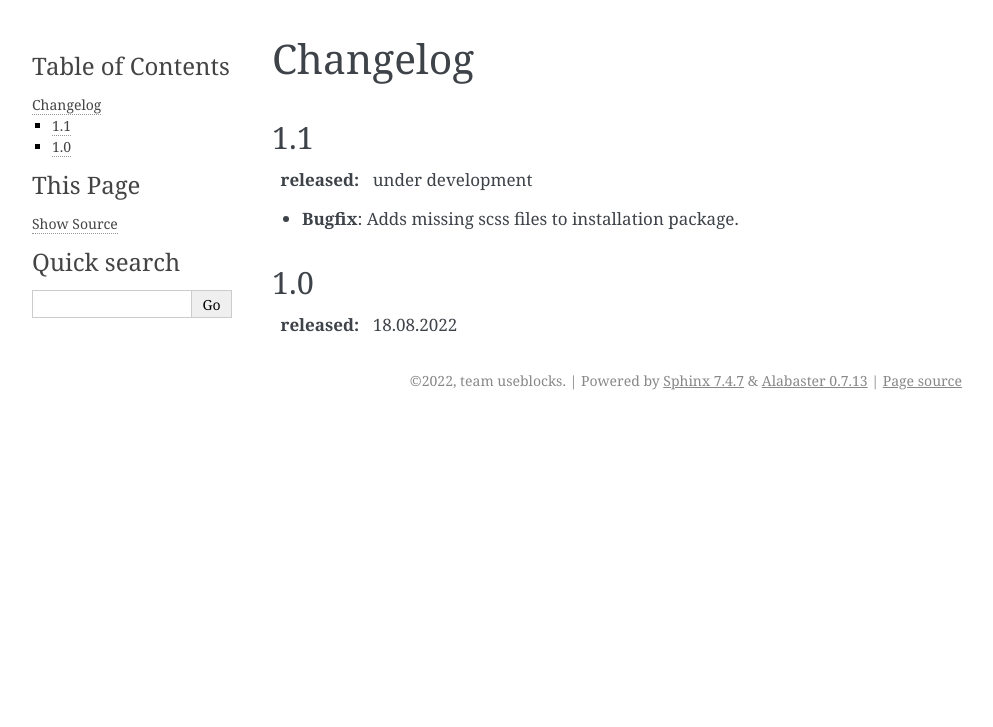
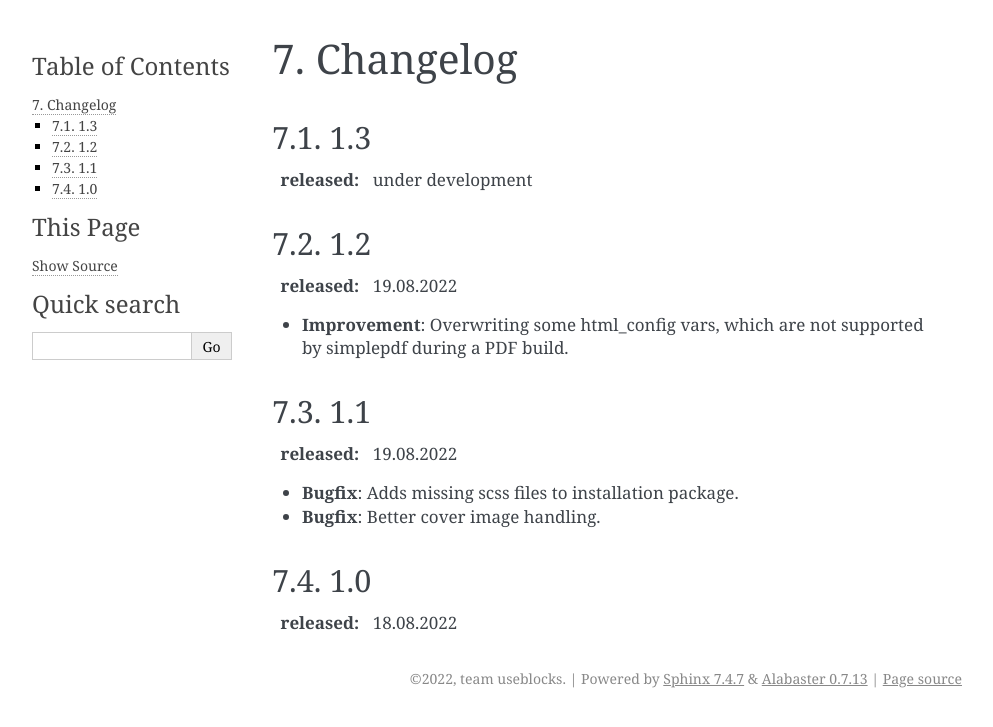
Before and after one commit to useblocks/sphinx-simplepdf, a Sphinx documentation site: the page built from docs/changelog.rst, in a window 1280 px wide. Shown: the top 727 px of the page, without its empty margins (148-1141 px from the left). Built offline with Sphinx 7.4.7, drawn with Linux system fonts in a browser that asks for light colours.

Commit message:
config fixes

```diff
--- a/docs/changelog.rst
+++ b/docs/changelog.rst
@@ -1,11 +1,22 @@
 Changelog
 =========
 
-1.1
+1.3
 ---
 :released: under development
 
+1.2
+---
+:released: 19.08.2022
+
+* **Improvement**: Overwriting some html_config vars, which are not supported by simplepdf during a PDF build.
+
+1.1
+---
+:released: 19.08.2022
+
 * **Bugfix**: Adds missing scss files to installation package.
+* **Bugfix**: Better cover image handling.
 
 
 1.0
--- a/docs/conf.py
+++ b/docs/conf.py
@@ -21,7 +21,7 @@ extensions = [
     'sphinx_copybutton',
 ]
 
-version = "1.1"
+version = "1.3"
 
 templates_path = ['_templates']
 exclude_patterns = ['_build', 'Thumbs.db', '.DS_Store']
--- a/docs/index.rst
+++ b/docs/index.rst
@@ -35,6 +35,7 @@ It is using `weasyprint <https://weasyprint.org/>`__ as PDF generator.
 .. toctree::
    :caption: Content
    :maxdepth: 2
+   :numbered:
    :hidden:
 
    installation
@@ -44,7 +45,6 @@ It is using `weasyprint <https://weasyprint.org/>`__ as PDF generator.
    tech_details
    examples/index
    changelog
-
 
 
 Quickstart
--- a/setup.py
+++ b/setup.py
@@ -11,7 +11,7 @@ README_PATH = os.path.join(directory, 'README.rst')
 
 setup(
     name='sphinx-simplepdf',
-    version='1.1.0',
+    version='1.3.0',
     url='https://github.com/useblocks/sphinx-simplepdf',
     license='Commercial',
     author='team useblocks',
```
Also changed, not shown: 1 other file.
